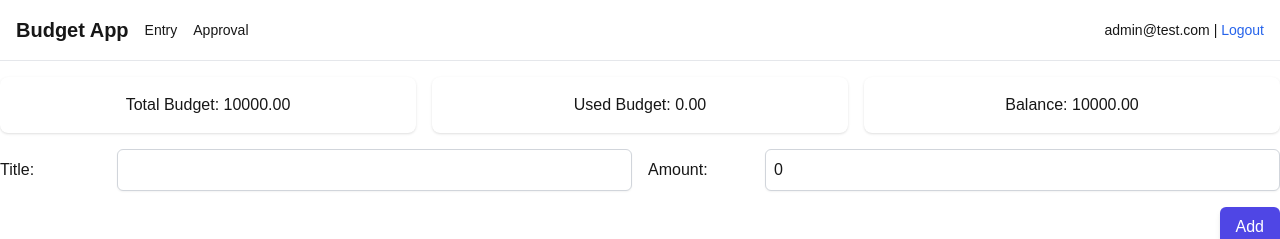
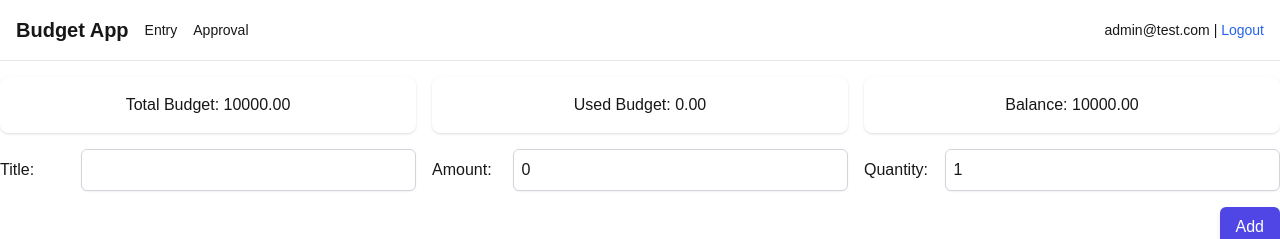
Before and after one commit to J-su35/workflow-midterm, a Next.js app: page / in a window 1280 px wide. Shown: the top 239 px of the page. Built offline with nearby package versions, Linux system fonts and the light colour scheme; no server answers.

Commit message:
add quantity input

```diff
--- a/src/app/page.tsx
+++ b/src/app/page.tsx
@@ -104,7 +104,7 @@ function Home() {
       id: nextId++,
       title: newRequest.title,
       amount: newRequest.amount,
-      quantity: 1,
+      quantity: newRequest.quantity,
       status: "APPROVED",
     });
 
@@ -169,6 +169,18 @@ function Home() {
                 name="amount"
                 type="number"
                 value={newRequest.amount}
+                onChange={updateField}
+                className="w-5/6 p-2 border border-gray-300 rounded-md shadow-sm focus:outline-none focus:ring-2 focus:ring-indigo-500"
+              />
+
+              <label htmlFor="quantity" className="w-1/6 text-left font-medium">
+                Quantity:
+              </label>
+              <input
+                id="quantity"
+                name="quantity"
+                type="number"
+                value={newRequest.quantity}
                 onChange={updateField}
                 className="w-5/6 p-2 border border-gray-300 rounded-md shadow-sm focus:outline-none focus:ring-2 focus:ring-indigo-500"
               />
```
Lines whose indentation alone changed are shown as unchanged.
